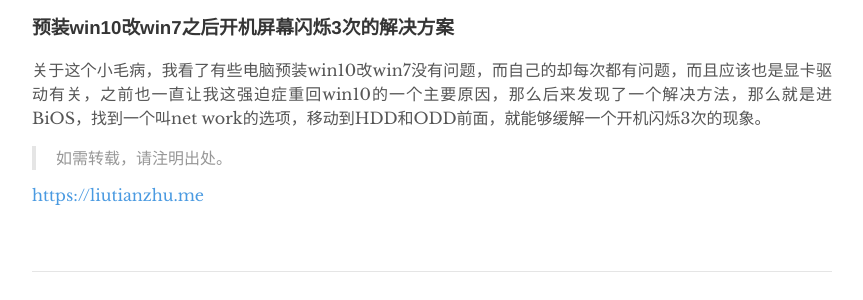
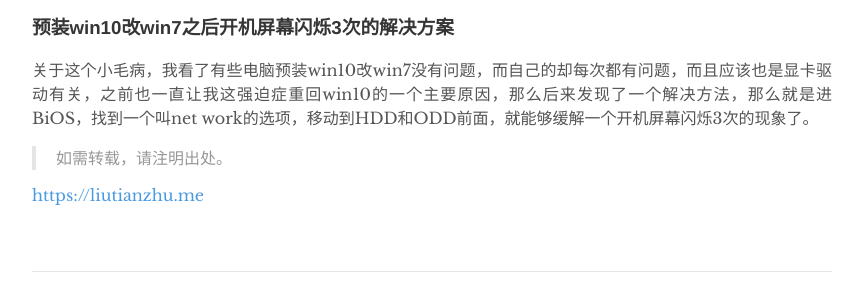
Before and after one commit to superinternation/hopeverse.github.io, a Jekyll site: the page built from _posts/2017-05-18-win7-error.md, in a window 1280 px wide. Shown: the part 950-1250 px from the top of the page, without its empty margins (208-1071 px from the left). Built offline with Jekyll 4.4.1, drawn with Linux system fonts in a browser that asks for light colours; comment, search, counter and statistics services are not loaded.

Commit message:
Update 2017-05-18-win7-error.md

```diff
--- a/_posts/2017-05-18-win7-error.md
+++ b/_posts/2017-05-18-win7-error.md
@@ -29,7 +29,7 @@ author: "hopeverse"
 
 ### 预装win10改win7之后开机屏幕闪烁3次的解决方案
 
-关于这个小毛病，我看了有些电脑预装win10改win7没有问题，而自己的却每次都有问题，而且应该也是显卡驱动有关，之前也一直让我这强迫症重回win10的一个主要原因，那么后来发现了一个解决方法，那么就是进BiOS，找到一个叫net work的选项，移动到HDD和ODD前面，就能够缓解一个开机闪烁3次的现象。
+关于这个小毛病，我看了有些电脑预装win10改win7没有问题，而自己的却每次都有问题，而且应该也是显卡驱动有关，之前也一直让我这强迫症重回win10的一个主要原因，那么后来发现了一个解决方法，那么就是进BiOS，找到一个叫net work的选项，移动到HDD和ODD前面，就能够缓解一个开机屏幕闪烁3次的现象了。
 
 
 
```
